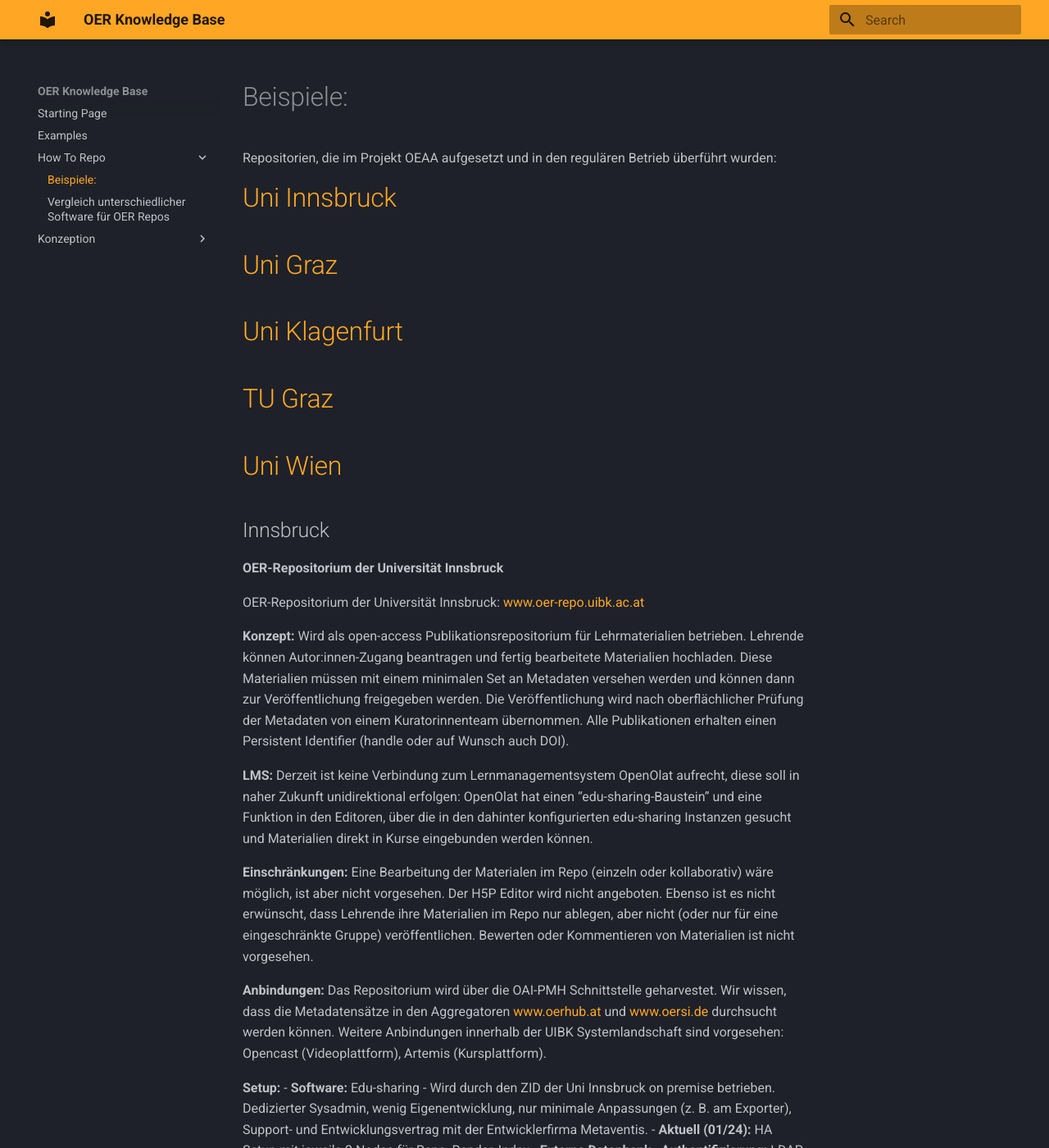
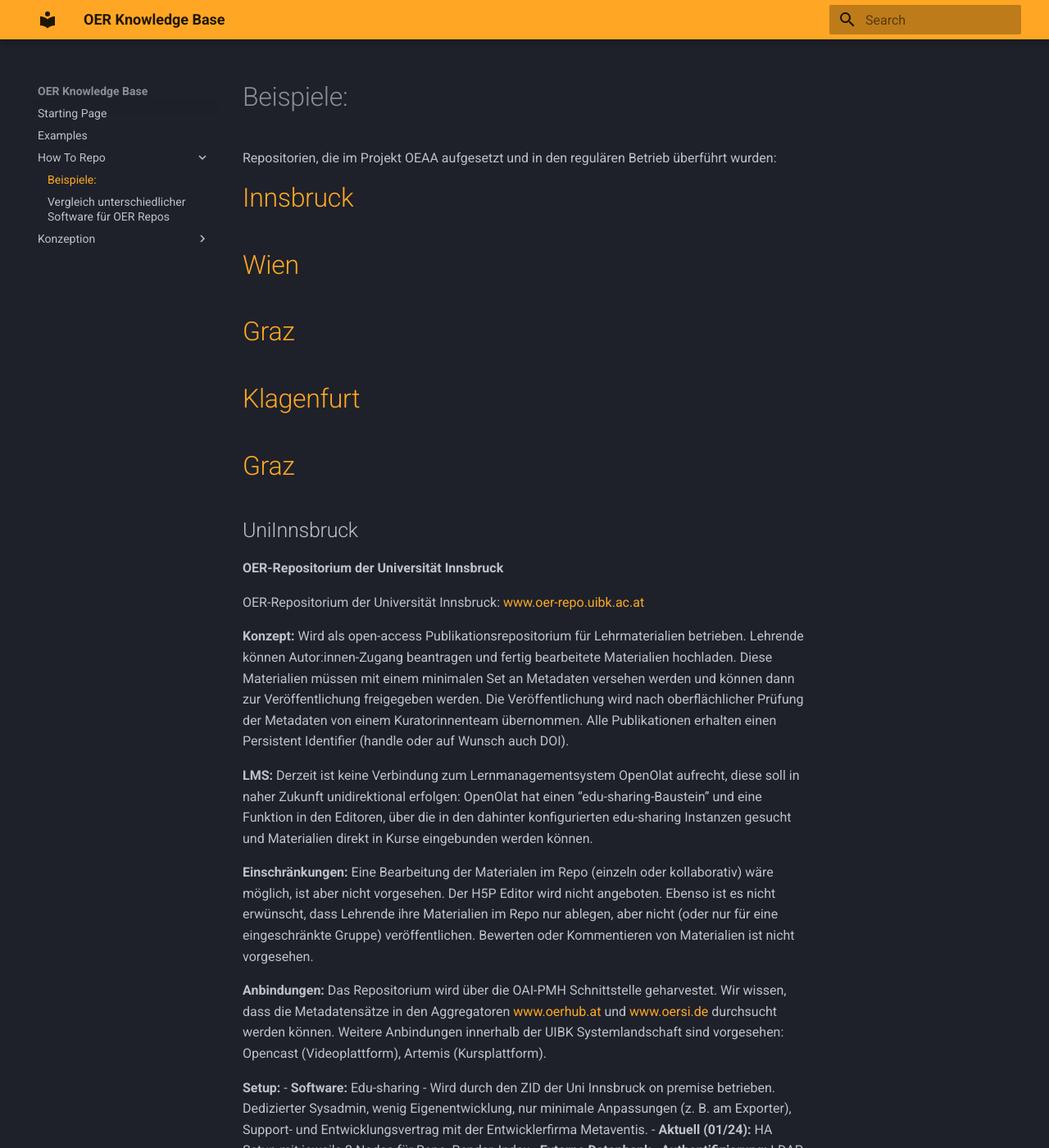
Before and after one commit to oerBASE/knowledgebase, an MkDocs documentation site: the page built from docs/How To Repo/Beispiele.md, in a window 1280 px wide and 1400 px high. Shown: the whole window at 82% size. Built offline with MkDocs 1.6.1 and Material for MkDocs 9.7.7, drawn with Linux system fonts in a browser that asks for light colours; some of the changed text lies outside the part shown.

Commit message:
Update Beispiele.md

```diff
--- a/docs/How To Repo/Beispiele.md
+++ b/docs/How To Repo/Beispiele.md
@@ -1,13 +1,16 @@
 # Beispiele:
 Repositorien, die im Projekt OEAA aufgesetzt und in den regulären Betrieb überführt wurden:
 
-# [Uni Innsbruck](#Uni Innsbruck)
-# [Uni Graz](#Uni Graz)
-# [Uni Klagenfurt](#Uni Klagenfurt)
-# [TU Graz](#TU Graz)
-# [Uni Wien](#Uni Wien)
+# [Innsbruck](#UniInnsbruck)
+# [Wien](#UniWien)
+# [Graz](#UniGraz)
+# [Klagenfurt](#UniKlagenfurt)
+# [Graz](#TUgraz)
 
-## Innsbruck
+
+
+## UniInnsbruck
+
 **OER-Repositorium der Universität Innsbruck**
 
 
```
Also changed, not shown: other parts of docs/How To Repo/Beispiele.md (+4 -4 lines).
